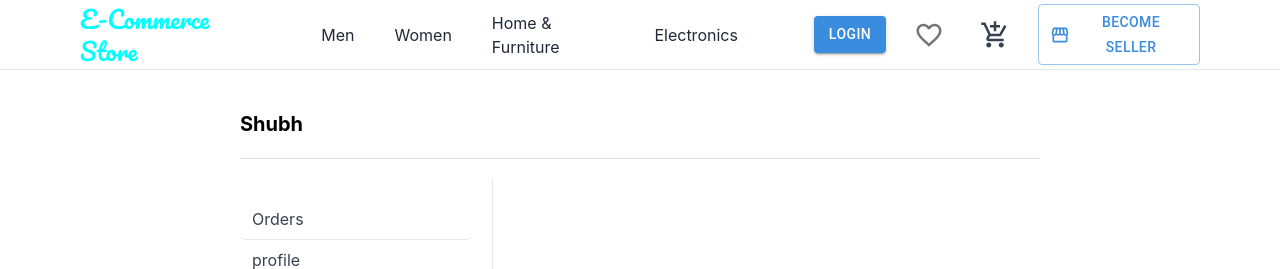
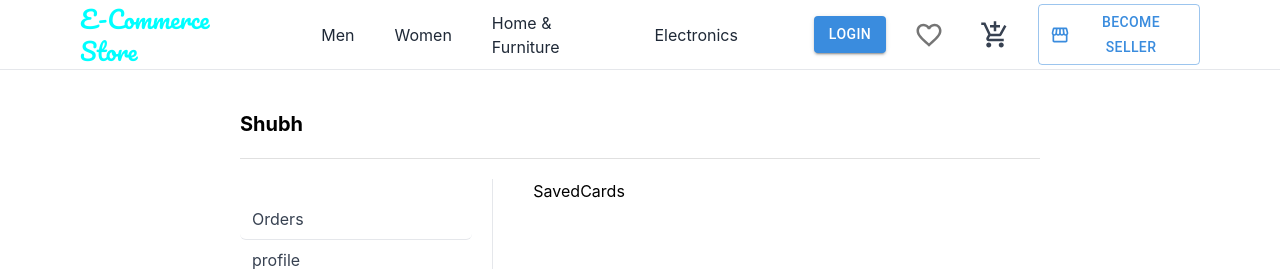
Before and after one commit to shubhcoding01/ecomproject, a React (Create React App) app: page /account/logout in a window 1280 px wide. Shown: the top 269 px of the page. Built offline with nearby package versions, Linux system fonts and the light colour scheme; some icons are missing.

Commit message:
Add SavedCards component to Account page

```diff
--- a/src/customer/pages/Account/Account.tsx
+++ b/src/customer/pages/Account/Account.tsx
@@ -5,6 +5,7 @@ import { useLocation, useNavigate } from 'react-router-dom'
 import Orders from './Orders'
 import OrderDetails from './OrderDetails'
 import UserDetails from './UserDetails'
+import SavedCards from './SavedCards'
 
 const menu = [
 
@@ -43,6 +44,7 @@ const Account = () => {
                 {/* <Orders /> */}
                 {/* <OrderDetails /> */}
                 {/* <UserDetails /> */}
+                <SavedCards />
             </section>
         </div>
     </div>
```
